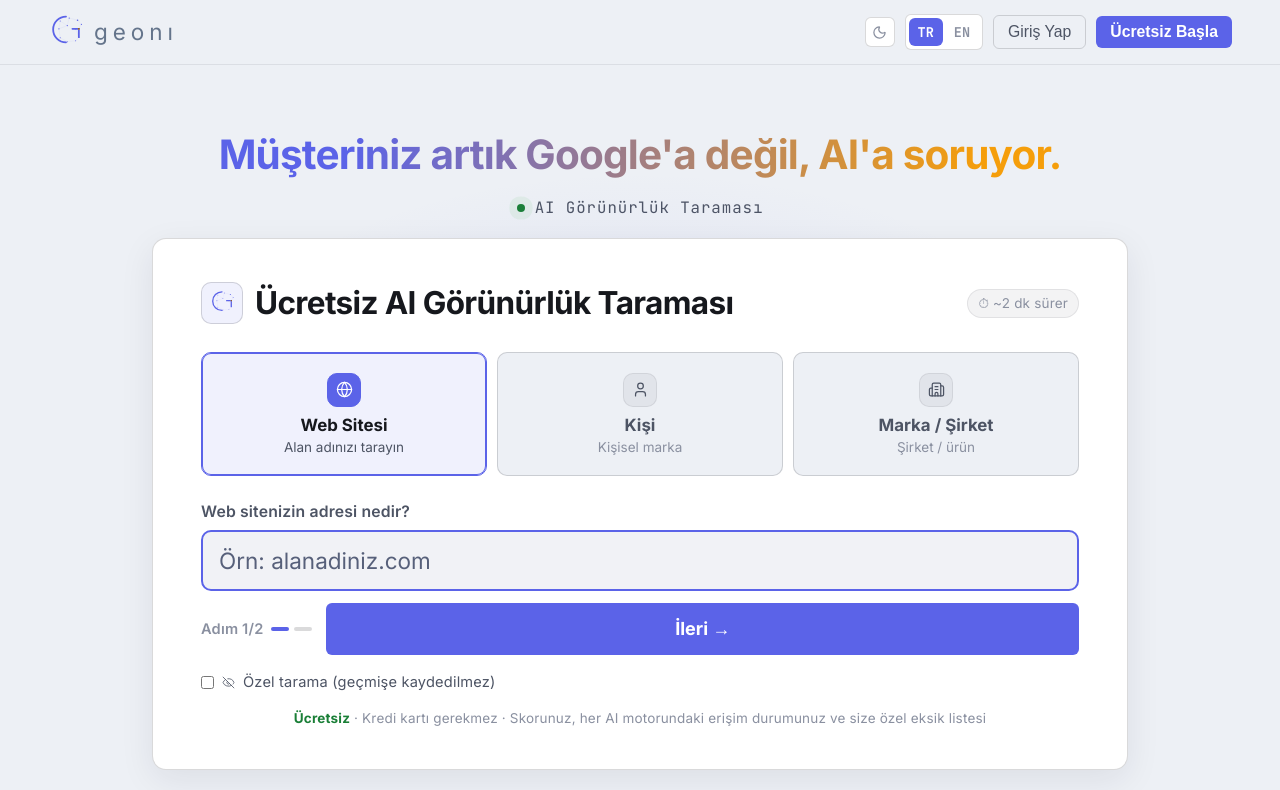
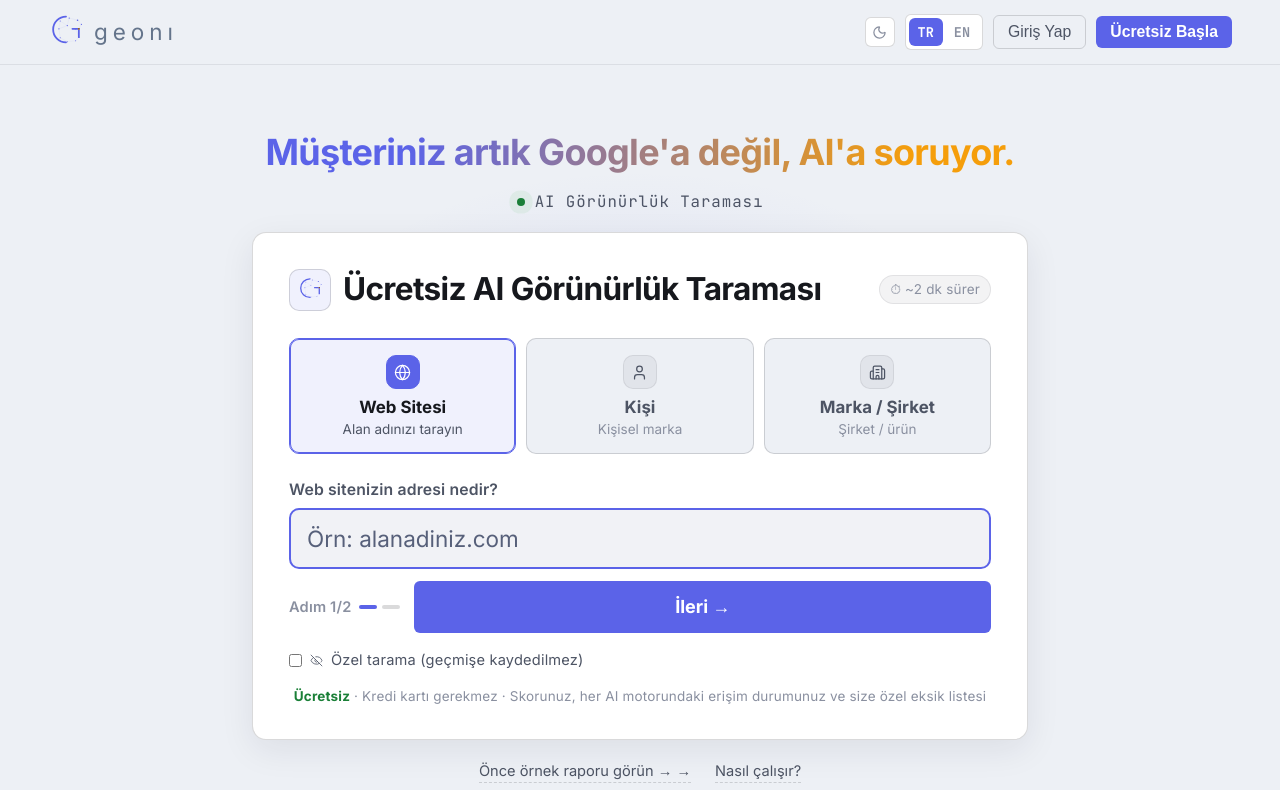
Before and after one commit to cagrikan/geoni-frontend, a React (Vite) app: page / in a window 1280 px wide. Shown: the top 790 px of the page. Built offline with nearby package versions, Linux system fonts and the light colour scheme; no server answers.

Commit message:
Giris formu olculeri dengelendi: sahne 840px, kart/sekmeler kompakt
Tam-genislik duzeltmesi sirasinda form fazla buyumustu (kullanici
geri bildirimi): 1040->840px, slogan 2rem, kart 32/36px, sekme 16px.

Co-Authored-By: Claude Fable 5 <noreply@anthropic.com>

```diff
--- a/src/App.css
+++ b/src/App.css
@@ -2910,7 +2910,7 @@ body {
 .landing { background: var(--landing-bg); }
 .app-stage {
   position: relative;
-  max-width: 1040px;
+  max-width: 840px;
   margin: 0 auto;
   padding: 32px 32px 48px;
   text-align: center;
@@ -2924,13 +2924,13 @@ body {
 .app-stage::before {
   content: "";
   position: absolute; top: 90px; left: 50%; transform: translateX(-50%);
-  width: 900px; height: 420px; max-width: 94vw;
+  width: 720px; height: 380px; max-width: 94vw;
   background: radial-gradient(ellipse at center, var(--accent-dim) 0%, transparent 65%);
   pointer-events: none;
 }
 .app-slogan {
   font-family: var(--display);
-  font-size: 2.25rem; font-weight: 800; letter-spacing: -.02em; line-height: 1.3;
+  font-size: 2rem; font-weight: 800; letter-spacing: -.02em; line-height: 1.3;
   margin-bottom: 14px;
   background: linear-gradient(92deg, var(--accent) 20%, #F59E0B 85%);
   -webkit-background-clip: text; background-clip: text; color: transparent;
@@ -2942,7 +2942,7 @@ body {
   background: var(--surface);
   border: 1px solid var(--border-mid);
   border-radius: var(--r-lg);
-  padding: 40px 48px;
+  padding: 32px 36px;
   text-align: left;
   box-shadow: 0 10px 34px rgba(20, 20, 45, .08);
 }
@@ -2967,7 +2967,7 @@ body {
 }
 .app-tabs { display: grid; grid-template-columns: repeat(3, 1fr); gap: 10px; margin-bottom: 24px; }
 .app-tab {
-  padding: 20px 14px; border-radius: var(--r-md);
+  padding: 16px 12px; border-radius: var(--r-md);
   border: 1px solid var(--border-mid); background: var(--landing-bg);
   color: var(--text-sub); font-family: var(--body);
   font-size: .9375rem; font-weight: 700; text-align: center; cursor: pointer;
```
